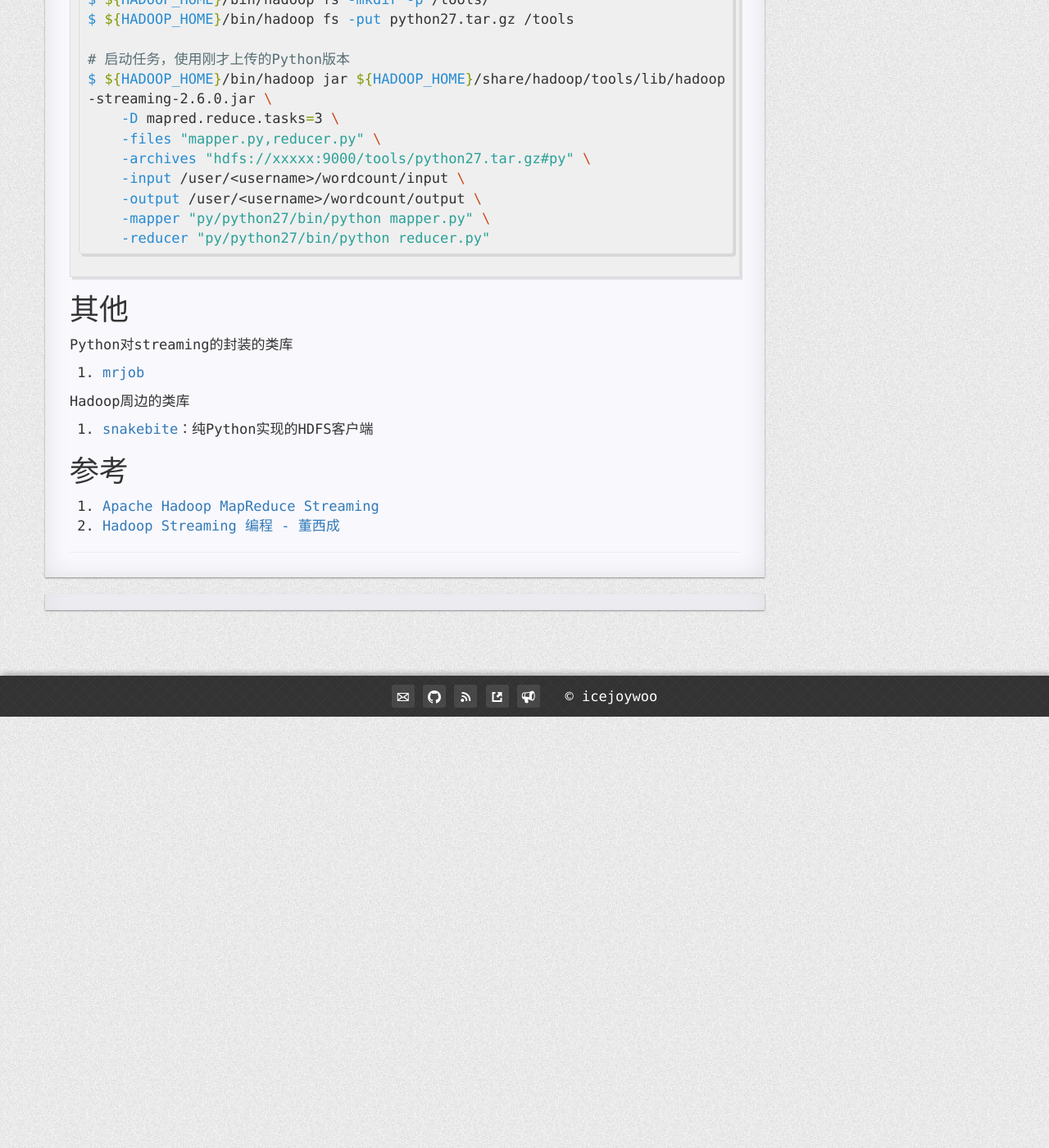
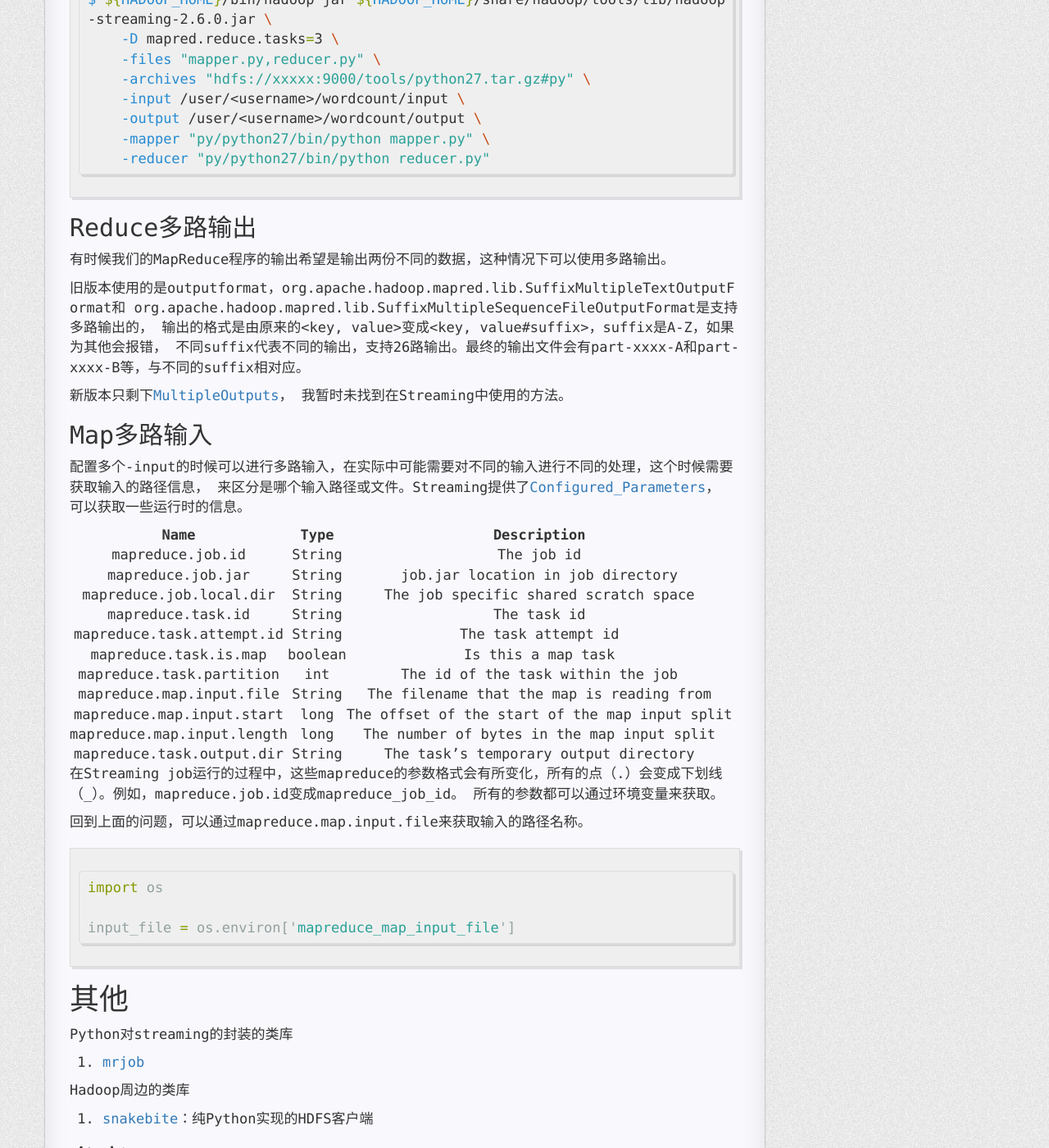
Before and after one commit to icejoywoo/icejoywoo.github.io, a Jekyll site: the page built from _posts/2015-09-28-introduction-to-hadoop-streaming.md, in a window 1280 px wide and 1400 px high, scrolled down 10268 px. Shown: the whole window at 82% size. Built offline with Jekyll 4.4.1, drawn with Linux system fonts in a browser that asks for light colours; nearby versions of some CDN libraries; Markdown is read by kramdown in place of the engine named in the settings; comment, search, counter and statistics services are not loaded; before the commit the page ends 11142 px from its top, so only the background shows below that; some of the changed text lies outside the part shown.

Commit message:
update streaming post

````diff
--- a/_posts/2015-09-28-introduction-to-hadoop-streaming.md
+++ b/_posts/2015-09-28-introduction-to-hadoop-streaming.md
@@ -16,7 +16,7 @@ Hadoop Streaming是Hadoop提供的一种编程工具，提供了一种非常灵
 
 ```bash
 $ ${HADOOP_HOME}/bin/hadoop jar ${HADOOP_HOME}/share/hadoop/tools/lib/hadoop-streaming-2.6.0.jar \
-    -input <输入目录> \
+    -input <输入目录> \ # 可以指定多个输入路径，例如：-input '/user/foo/dir1' -input '/user/foo/dir2'
     -inputformat <输入格式 JavaClassName> \
     -output <输出目录> \
     -outputformat <输出格式 JavaClassName> \
@@ -33,16 +33,18 @@ $ ${HADOOP_HOME}/bin/hadoop jar ${HADOOP_HOME}/share/hadoop/tools/lib/hadoop-str
 
 ## 常见的作业属性
 
-|                 属性                 | 新名称                |                 含义                 |             备注            |
-|:------------------------------------:|-----------------------|:------------------------------------:|:---------------------------:|
-| mapred.map.tasks                     | mapreduce.job.maps    | 每个Job运行map task的数量            | map启动的个数无法被完全控制 |
-| mapred.reduce.tasks                  | mapreduce.job.reduces | 每个Job运行reduce task的数量         |                             |
-| stream.map.input.field.separator     |                       | Map输入数据的分隔符                  | 默认是\t                    |
-| stream.reduce.input.field.separator  |                       | Reduce输入数据的分隔符               | 默认是\t                    |
-| stream.map.output.field.separator    |                       | Map输出数据的分隔符                  | 默认是\t                    |
-| stream.reduce.output.field.separator |                       | Reduce输出数据的分隔符               |                             |
-| stream.num.map.output.key.fields     |                       | Map task输出record中key所占的个数    |                             |
-| stream.num.reduce.output.key.fields  |                       | Reduce task输出record中key所占的个数 |                             |
+|                 属性                 | 新名称                 |                 含义                 |                备注                |
+|:------------------------------------:|------------------------|:------------------------------------:|:----------------------------------:|
+| mapred.job.name                      | mapreduce.job.name     | 作业名称                             |                                    |
+| mapred.map.tasks                     | mapreduce.job.maps     | 每个Job运行map task的数量            | map启动的个数无法被完全控制        |
+| mapred.reduce.tasks                  | mapreduce.job.reduces  | 每个Job运行reduce task的数量         |                                    |
+| mapred.job.priority                  | mapreduce.job.priority | 作业优先级                           | VERY_LOW,LOW,NORMAL,HIGH,VERY_HIGH |
+| stream.map.input.field.separator     |                        | Map输入数据的分隔符                  | 默认是\t                           |
+| stream.reduce.input.field.separator  |                        | Reduce输入数据的分隔符               | 默认是\t                           |
+| stream.map.output.field.separator    |                        | Map输出数据的分隔符                  | 默认是\t                           |
+| stream.reduce.output.field.separator |                        | Reduce输出数据的分隔符               |                                    |
+| stream.num.map.output.key.fields     |                        | Map task输出record中key所占的个数    |                                    |
+| stream.num.reduce.output.key.fields  |                        | Reduce task输出record中key所占的个数 |                                    |
 
 *注意：2.6.0的Streaming文档中只提到了stream.num.reduce.output.fields，
 没提到stream.num.reduce.output.key.fields，后续需要看下二者的关系。*
@@ -263,18 +265,12 @@ for line in sys.stdin:
 在集群上运行（reducer个数设置为3）
 
 ```bash
-$ ${HADOOP_HOME}/bin/hadoop jar ${HADOOP_HOME}/share/hadoop/tools/lib/hadoop-streaming-2.6.0.jar \
-    -D mapred.reduce.tasks=3 \
-    -input /user/<username>/wordcount/input \
-    -output /user/<username>/wordcount/output \
-    -mapper "python mapper.py" \
-    -reducer "python reducer.py" \
-    -file mapper.py \
-    -file reducer.py
-
 # 使用-files，注意：-D -files选项放在最前面，放在后面会报错，不懂为何
 $ ${HADOOP_HOME}/bin/hadoop jar ${HADOOP_HOME}/share/hadoop/tools/lib/hadoop-streaming-2.6.0.jar \
+    -D mapred.job.name="streaming_wordcount" \
+    -D mapred.map.tasks=3 \
     -D mapred.reduce.tasks=3 \
+    -D mapred.job.priority=HIGH \
     -files "mapper.py,reducer.py" \
     -input /user/<username>/wordcount/input \
     -output /user/<username>/wordcount/output \
@@ -282,8 +278,7 @@ $ ${HADOOP_HOME}/bin/hadoop jar ${HADOOP_HOME}/share/hadoop/tools/lib/hadoop-str
     -reducer "python reducer.py"
 
 
-# output 不同的版本可能输出有所不同
-15/09/29 10:35:13 WARN streaming.StreamJob: -file option is deprecated, please use generic option -files instead.
+# output 不同的版本可能输出有所不同 -D这里使用的老配置名，前面会有一些警告，这里未显示
 packageJobJar: [mapper.py, reducer.py, /tmp/hadoop-unjar707084306300214621/] [] /tmp/streamjob5287904745550112970.jar tmpDir=null
 15/09/29 10:35:14 INFO client.RMProxy: Connecting to ResourceManager at xxxxx/x.x.x.x:y
 15/09/29 10:35:14 INFO client.RMProxy: Connecting to ResourceManager at xxxxx/x.x.x.x:y
@@ -405,6 +400,52 @@ $ ${HADOOP_HOME}/bin/hadoop jar ${HADOOP_HOME}/share/hadoop/tools/lib/hadoop-str
     -reducer "py/python27/bin/python reducer.py"
 ```
 
+## Reduce多路输出
+
+有时候我们的MapReduce程序的输出希望是输出两份不同的数据，这种情况下可以使用多路输出。
+
+旧版本使用的是outputformat，org.apache.hadoop.mapred.lib.SuffixMultipleTextOutputFormat和
+org.apache.hadoop.mapred.lib.SuffixMultipleSequenceFileOutputFormat是支持多路输出的，
+输出的格式是由原来的<key, value>变成<key, value#suffix>，suffix是A-Z，如果为其他会报错，
+不同suffix代表不同的输出，支持26路输出。最终的输出文件会有part-xxxx-A和part-xxxx-B等，与不同的suffix相对应。
+
+
+
+新版本只剩下[MultipleOutputs](https://hadoop.apache.org/docs/r2.6.0/api/org/apache/hadoop/mapreduce/lib/output/MultipleOutputs.html)，
+我暂时未找到在Streaming中使用的方法。
+
+## Map多路输入
+
+配置多个-input的时候可以进行多路输入，在实际中可能需要对不同的输入进行不同的处理，这个时候需要获取输入的路径信息，
+来区分是哪个输入路径或文件。Streaming提供了[Configured_Parameters](https://hadoop.apache.org/docs/r2.6.0/hadoop-mapreduce-client/hadoop-mapreduce-client-core/MapReduceTutorial.html#Configured_Parameters)，
+可以获取一些运行时的信息。
+
+|            Name            |   Type  |                   Description                  |
+|:--------------------------:|:-------:|:----------------------------------------------:|
+| mapreduce.job.id           | String  | The job id                                     |
+| mapreduce.job.jar          | String  | job.jar location in job directory              |
+| mapreduce.job.local.dir    | String  | The job specific shared scratch space          |
+| mapreduce.task.id          | String  | The task id                                    |
+| mapreduce.task.attempt.id  | String  | The task attempt id                            |
+| mapreduce.task.is.map      | boolean | Is this a map task                             |
+| mapreduce.task.partition   | int     | The id of the task within the job              |
+| mapreduce.map.input.file   | String  | The filename that the map is reading from      |
+| mapreduce.map.input.start  | long    | The offset of the start of the map input split |
+| mapreduce.map.input.length | long    | The number of bytes in the map input split     |
+| mapreduce.task.output.dir  | String  | The task's temporary output directory          |
+
+在Streaming job运行的过程中，这些mapreduce的参数格式会有所变化，所有的点（.）会变成下划线（_）。例如，mapreduce.job.id变成mapreduce_job_id。
+所有的参数都可以通过环境变量来获取。
+
+回到上面的问题，可以通过mapreduce.map.input.file来获取输入的路径名称。
+
+```python
+import os
+
+input_file = os.environ['mapreduce_map_input_file']
+```
+
+
 # 其他
 
 Python对streaming的封装的类库
@@ -419,3 +460,4 @@ Hadoop周边的类库
 
 1. [Apache Hadoop MapReduce Streaming](https://hadoop.apache.org/docs/r2.6.0/hadoop-mapreduce-client/hadoop-mapreduce-client-core/HadoopStreaming.html)
 1. [Hadoop Streaming 编程 - 董西成](http://dongxicheng.org/mapreduce/hadoop-streaming-programming/)
+1. [Deprecated Properties: 新旧参数名字对照](http://hadoop.apache.org/docs/current/hadoop-project-dist/hadoop-common/DeprecatedProperties.html)
````
